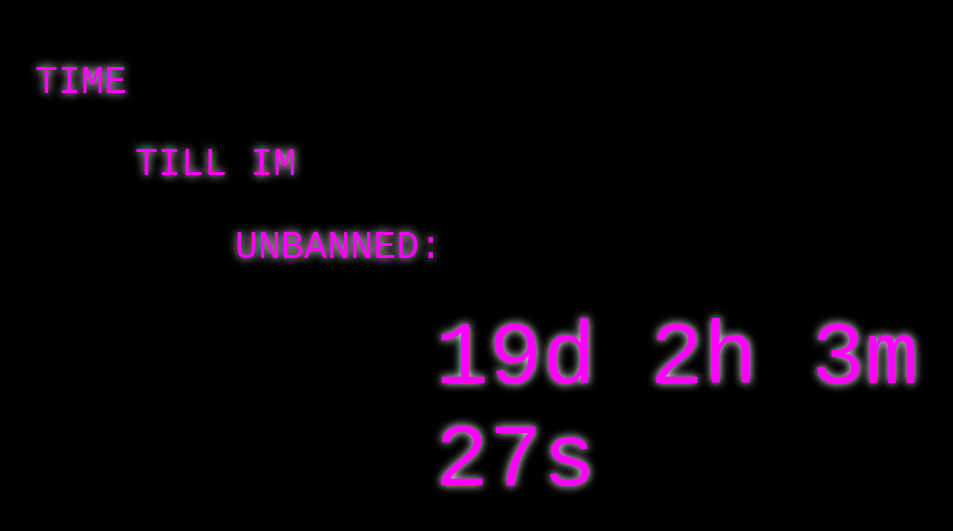
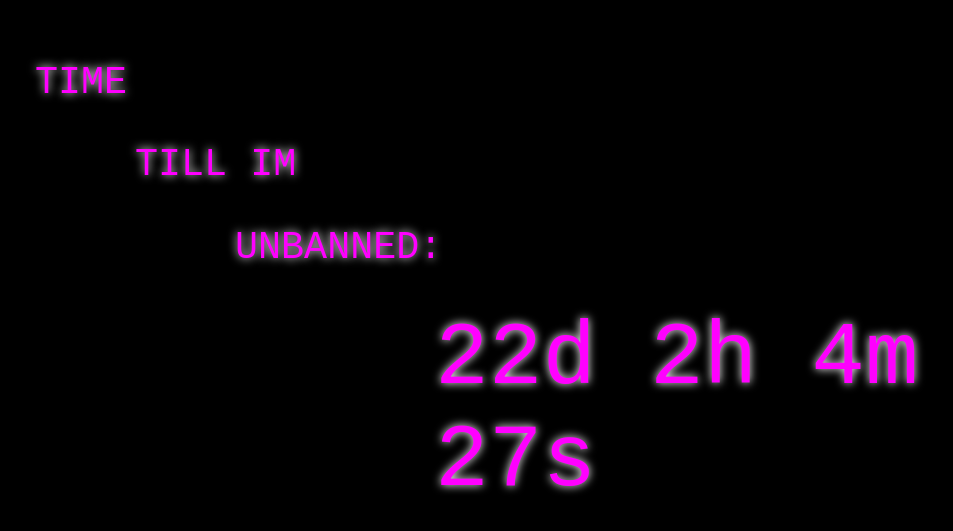
Before and after one commit to fireonehero/fireonehero.github.io, a plain HTML site: page index.html in a window 1280 px wide. Shown: the part 139-670 px from the top of the page, without its empty margins (273-1226 px from the left). Drawn offline with Linux system fonts and the light colour scheme.

Commit message:
Update index.html

```diff
--- a/index.html
+++ b/index.html
@@ -15,7 +15,7 @@
     </body>
 </html>
 <script>
-    var countDownDate = new Date("Dec 20, 2022 6:31:0").getTime();
+    var countDownDate = new Date("Dec 23, 2022 6:32:0").getTime();
 
     var x = setInterval(function() {
 
```
